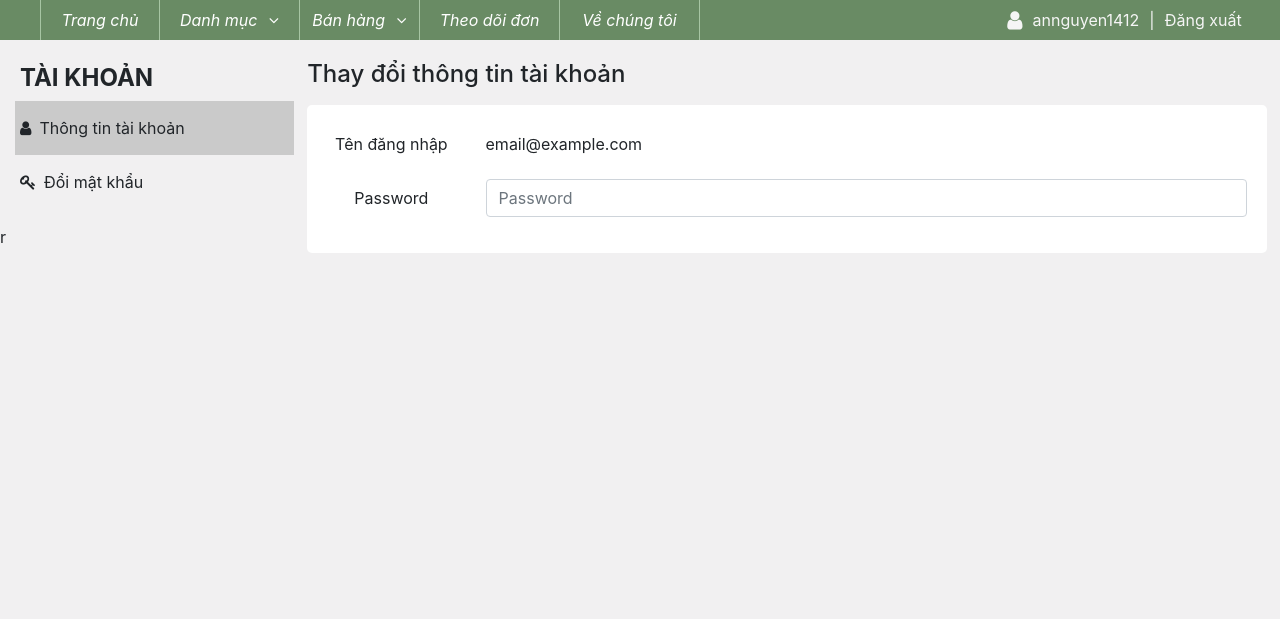
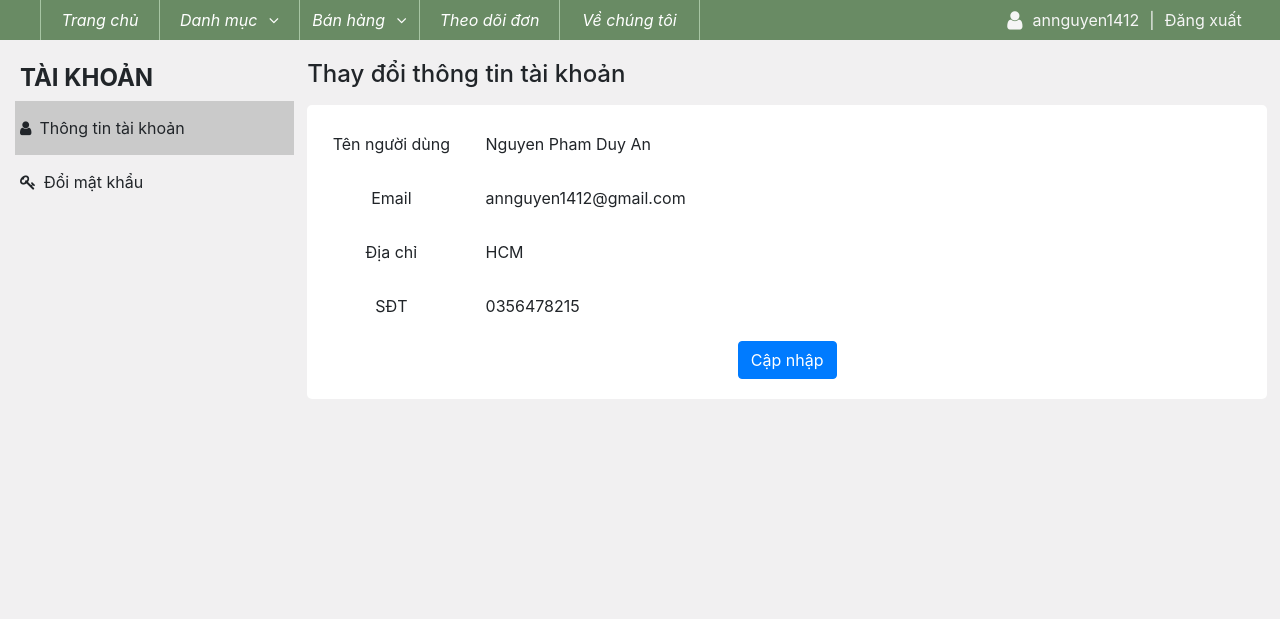
Before and after one commit to baosonnguyendang/web2, a PHP site: page /user.php in a window 1280 px wide. Shown: the part 70-689 px from the top of the page. Run offline with PHP 8.4, Linux system fonts and the light colour scheme; a user stored in the database is signed in; data comes from the database, SQL or seed files in the repository.

Commit message:
đổi thông tin tài khoản và mật khẩu

```diff
--- a/user.php
+++ b/user.php
@@ -1,6 +1,17 @@
 <?php
     session_start();
     if(isset($_SESSION['user_id'])){
+        $username = "root";
+        $password = "";
+        $hostname = "localhost";
+        $dbname = "csdl_web";
+        $mysqli = new mysqli("localhost",$username,$password,$dbname);
+
+        $sql = "SELECT * FROM user_info WHERE user_id = '" . $_SESSION['user_id'] . "'";
+        $user_data = $mysqli->query($sql)->fetch_assoc();
+        // echo "<pre>";
+        // var_dump($user_data);
+        // echo "</pre>";
 ?>
 
 <!DOCTYPE html>
@@ -80,55 +91,72 @@
         <div id='history'>
             <div id='history1'>
                 <ul><span style='text-transform: uppercase; font-size: 1.5rem; padding-left: 5px;'><b>Tài khoản</b></span>
-                    <li id='user-tab-1' style='margin-top: 5px;'><i class="fa fa-user" aria-hidden="true"></i><span>Thông tin tài khoản</span></a></li>
-                    <li id='user-tab-2'><i class="fa fa-key" aria-hidden="true"></i><span>Đổi mật khẩu</span></a></li>
+                    <li id='user-tab-1' style='margin-top: 5px; cursor: pointer;'><i class="fa fa-user" aria-hidden="true"></i><span>Thông tin tài khoản</span></a></li>
+                    <li id='user-tab-2' style="cursor: pointer;"><i class="fa fa-key" aria-hidden="true"></i><span>Đổi mật khẩu</span></a></li>
                 </ul>
             </div>
             <div id='history2'>
                 <h4>Thay đổi thông tin tài khoản</h4>
                 <div>
                     <div id='manage-table'>
-                        <form>
+                        <form id="user-info" onSubmit="event.preventDefault()">
                             <div class="form-group row">
-                                <label for="staticEmail" class="col-sm-2 col-form-label">Tên đăng nhập</label>
+                                <label for="name" class="col-sm-2 col-form-label">Tên người dùng</label>
                                 <div class="col-sm-10">
-                                <input type="text" readonly class="form-control-plaintext" id="staticEmail" value="email@example.com">
+                                    <input type="text" required class="form-control-plaintext" id="name" name="name" value="<?php echo $user_data['name'] ?>"maxlength="200">
                                 </div>
                             </div>
                             <div class="form-group row">
-                                <label for="inputPassword" class="col-sm-2 col-form-label">Password</label>
+                                <label for="email" class="col-sm-2 col-form-label">Email</label>
                                 <div class="col-sm-10">
-                                <input type="password" class="form-control" id="inputPassword" placeholder="Password">
+                                    <input type="text" required class="form-control-plaintext" id="email" name="email" value="<?php echo $user_data['email'] ?>" maxlength="30">
+                                    <span id="email-error" style="color: red; float: left; font-size: 15px;"></span>
                                 </div>
                             </div>
+                            <div class="form-group row">
+                                <label for="address" class="col-sm-2 col-form-label">Địa chỉ</label>
+                                <div class="col-sm-10">
+                                    <input type="text" required class="form-control-plaintext" id="address" name="address" value="<?php echo $user_data['address'] ?>">
+                                </div>
+                            </div>
+                            <div class="form-group row">
+                                <label for="phone" class="col-sm-2 col-form-label">SĐT</label>
+                                <div class="col-sm-10">
+                                    <input type="number" required class="form-control-plaintext" id="phone" name="phone" value="<?php echo $user_data['phone'] ?>"  minlength="10" maxlength="15">
+                                </div>
+                            </div>
+                            <button type="button" class="btn btn-primary" onclick="check_data()">Cập nhập</button>
                         </form>
                     </div>
                 </div>
-            </div>r
+            </div>
             <div id='history3'>
                 <h4>Đổi mật khẩu</h4>
                 <div>
                     <div id='manage-table-2'>
-                        <form>
+                        <form id="update-pass-form" onSubmit="event.preventDefault()">
                             <div class="form-group row">
-                                <label for="inputPassword" class="col-sm-3 col-form-label">Nhập mật khẩu hiện tại</label>
+                                <label for="curr_pass" class="col-sm-3 col-form-label">Nhập mật khẩu hiện tại</label>
                                 <div class="col-sm-9">
-                                <input type="password" class="form-control" id="inputPassword" placeholder="Password">
+                                    <input type="password" class="form-control" id="curr_pass" name="curr_pass" placeholder="Password">
+                                        <span id="curr-pass-error" style="color: red; float: left; font-size: 15px;"></span>
                                 </div>
                             </div>
                             <div class="form-group row">
-                                <label for="inputPassword" class="col-sm-3 col-form-label">Mật khẩu mới</label>
+                                <label for="new_pass" class="col-sm-3 col-form-label">Mật khẩu mới</label>
                                 <div class="col-sm-9">
-                                <input type="password" class="form-control" id="inputPassword" placeholder="Password">
+                                    <input type="password" class="form-control" id="new_pass" name="new_pass" placeholder="Password">
+                                        <span id="new-pass-error" style="color: red; float: left; font-size: 15px;"></span>
                                 </div>
                             </div>
                             <div class="form-group row">
-                                <label for="inputPassword" class="col-sm-3 col-form-label">Xác nhận mật khẩu mới</label>
+                                <label for="new_pass_confirm" class="col-sm-3 col-form-label">Xác nhận mật khẩu mới</label>
                                 <div class="col-sm-9">
-                                <input type="password" class="form-control" id="inputPassword" placeholder="Password">
+                                    <input type="password" class="form-control" id="new_pass_confirm" name="new_pass_confirm" placeholder="Password">
+                                        <span id="new-pass-confirm-error" style="color: red; float: left; font-size: 15px;"></span>
                                 </div>
                             </div>
-                            <button type="submit" class="btn btn-primary mb-2">Xác nhận</button>
+                            <button type="button" class="btn btn-primary mb-2" onclick="update_pass()">Xác nhận</button>
                         </form>
                     </div>
                 </div>
@@ -209,70 +237,93 @@
                 $("#user-tab-2").css("background-color", "#aaa8")
             })
 
-            // console.log($('#manage-table tbody'))
-
-            function fill_data(item_id, item_name, item_date){
-                html_string = `
-                    <tr>
-                        <td style='width: 15vw'>` + item_id + `</td>
-                        <td style='width: 30vw; text-align: left'><a href="./viewitem.php?item_id=` + item_id + `">` + item_name + `</a></td>
-                        <td style='width: 15vw'>` + item_date + `</td>
-                        <td style='width: 20vw'><button class='btn btn-danger' onclick='remove_item(this)'>Hủy bán</button></td>
-                    </tr>
-                `
-                $('#manage-table tbody').append(html_string)
+            function check_email() {
+                let email = document.getElementById("email")
+                var re = /\S+@\S+\.\S+/;
+                result = re.test(email.value)
+                // console.log (email.value);
+                if (result) {
+                    $('#email-error').html('')
+                    return 1
+                } else {
+                    $('#email-error').html('Email không hợp lệ')
+                    return 0
+                }
             }
 
-            // function reformat_date(date_var){
-            //     year = date_var.substring(0,4)
-            //     month = date_var.substring(5,7)
-            //     day = date_var.substring(8,10)
-            //     return day + "/" + month + "/" + year
-            // }
-
-            function load_data(){
+            function check_data() {
+                error_string = check_email()
+                form_data = $('#user-info').serialize()
+                if(error_string){
                     $.ajax({
-                    type: "GET",
-                    url: "./API/api_get_item_data.php",
-                    async: false,
-                    data:{'get_case' : 2},
+                        type: "POST",
+                        url: "./API/api_update_user_info.php",
+                        data: form_data,
                         success: function(response){
                             result = JSON.parse(response)
-                        // console.log(result)
-                        item_list = result['item_data']
-                        // console.log(item_list)
-                        $.each(item_list, function(key, item){
-                            // date_time = reformat_date(item[5])
-                            // myDate = new Date(date_time).toISOString().slice(0,10)
-                            // console.log(date_time)
-                            // console.log(myDate)
-                            fill_data(item[0], item[1], item[5])
-                        })
+                            if(result['sql_status'] == "success"){
+                                alert("Cập nhập dữ liệu thành công")
+                                location.reload()
+                            } else {
+                                alert("Cập nhập dữ liệu thất bại")
+                            }
                         }
                     })
                 }
+            }
 
-            function remove_item(element){
-                item_id = element.parentNode.parentNode.children[0].textContent
-                confirm_text = "Bạn có chắc muốn xóa sản phẩm này?"
-                if(confirm(confirm_text)){
-                    $.ajax({
-                        type: "POST",
-                        url: "./API/api_delete_item.php",
-                        async: false,
-                        data: {'item_id' : item_id},
-                        success: function(response){
-                            result = JSON.parse(response)
-                            // console.log(result)
-                        }
-                    })
-                    $('#manage-table tbody').html('')
-                    load_data()
+            function check_password(){
+                let new_pass = document.getElementById("new_pass")
+                if(new_pass.value.length < 5){
+                    document.getElementById("new-pass-error").innerHTML="Mật khẩu không thể ít hơn 5 ký tự"
+                    return 1
+                } else if(new_pass.value.length > 30){
+                    document.getElementById("new-pass-error").innerHTML="Mật khẩu không thể nhiều hơn 30 ký tự"
+                    return 1
+                } else {
+                    document.getElementById("new-pass-error").innerHTML=""
+                    return 0
                 }
             }
 
-            window.onload = load_data()
+            function check_confirm_password(){
+                let new_pass = document.getElementById("new_pass")
+                let new_pass_confirm = document.getElementById("new_pass_confirm")
+                if(new_pass_confirm.value != new_pass.value){
+                    document.getElementById("new-pass-confirm-error").innerHTML = "Mật khẩu không chính xác"
+                    return 1
+                } else {
+                    document.getElementById("new-pass-confirm-error").innerHTML = ""
+                    return 0
+                }
+            }
 
+            function update_pass(){
+                err_flag = check_password();
+                err_flag += check_confirm_password();
+                form_data = $('#update-pass-form').serialize()
+                if(!err_flag){
+                    $.ajax({
+                        type: "POST",
+                        url: "API/api_update_password.php",
+                        data: form_data,
+                        asynch: false,
+                        success: function(response){
+                            result = JSON.parse(response)
+                            if(result['is_correct_pass'] == "success"){
+                                if(result['sql_status'] == "success"){
+                                    alert("Cập nhập mật khẩu thành công")
+                                    location.reload()
+                                } else {
+                                    alert("Cập nhập mật khẩu thất bại")
+                                }
+                            } else {
+                                document.getElementById("curr-pass-error").innerHTML="Mật khẩu không chính xác"
+                            }
+                        }
+                    })
+                }
+            }
         </script>
     </body>
 </html>
```
Also changed, not shown: API/api_update_password.php (added, +43 -0 lines), API/api_update_user_info.php (added, +42 -0 lines). Lines whose indentation alone changed are shown as unchanged.
